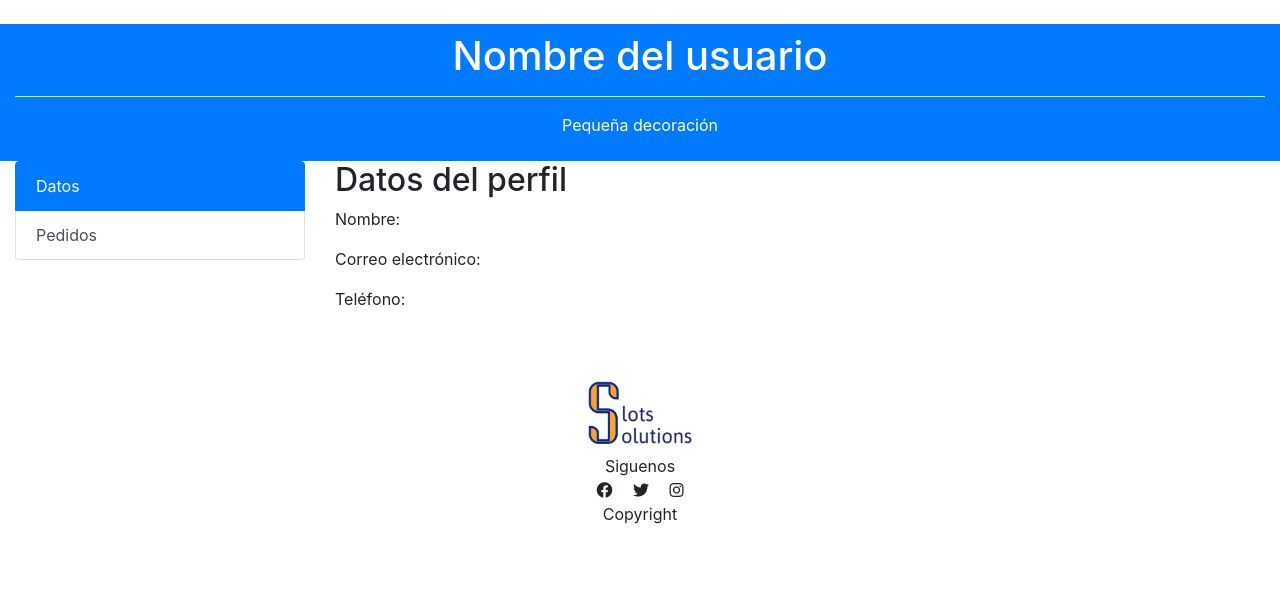
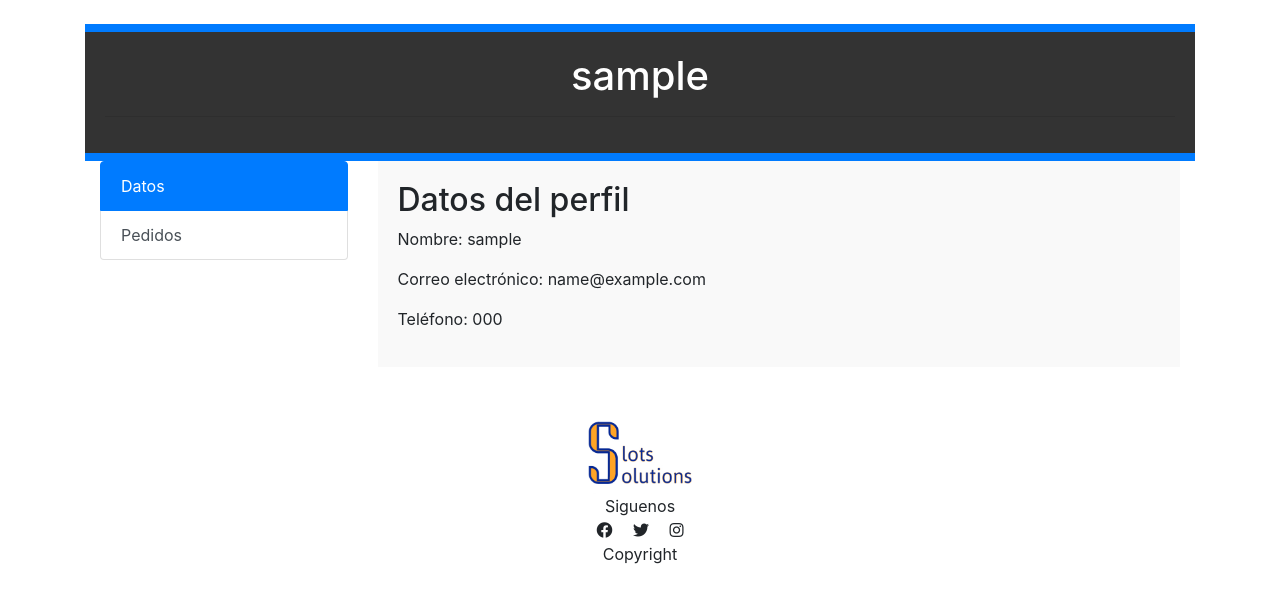
Before and after one commit to cllueca/warehousewars, a Django app: page /perfil/ in a window 1280 px wide. Shown: the part 129-732 px from the top of the page. Run offline with Django 4.2, Linux system fonts and the light colour scheme; a user stored in the database is signed in; tables that the repository leaves empty hold one stand-in row (values such as "Sample post"); some libraries are stand-ins or nearby versions.

Commit message:
Pagina de perfil con UI de mierda

```diff
--- a/ecommerce/templates/ecommerce/perfil.html
+++ b/ecommerce/templates/ecommerce/perfil.html
@@ -2,14 +2,13 @@
 {% load static %}
 {% block content %}
 
-
+<section class="container">
     <div class="container-fluid h-100">
         <!-- Parte superior -->
         <div class="row bg-primary text-white py-2">
-        <div class="col-12 text-center">
-            <h1>Nombre del usuario</h1>
-            <hr class="bg-light">
-            <p>Pequeña decoración</p>
+            <div class="col-12 text-center"  id="encabezado">
+                <h1>{{ user.username }}</h1>
+                <hr>
             </div>
         </div>
 
@@ -25,14 +24,14 @@
             <!-- Parte derecha -->
             <div class="col-9">
                 <!-- Información de datos -->
-            <div id="datos" class="perfilActive">
+                <div id="infoDatos">
                     <h2>Datos del perfil</h2>
-                <p>Nombre:</p>
-                <p>Correo electrónico:</p>
-                <p>Teléfono:</p>
+                    <p>Nombre: {{ user.username }}</p>
+                    <p>Correo electrónico: {{ user.email }}</p>
+                    <p>Teléfono: {{ user.telefono }}</p>
                 </div>
                 <!-- Información de pedidos -->
-            <div id="pedidos" class="perfilHide" style="display: none;">
+                <div id="infoPedidos" class="perfilHide">
                     <h2>Información de pedidos</h2>
                     <p>Pedido 1:</p>
                     <p>Pedido 2:</p>
@@ -41,5 +40,6 @@
             </div>
         </div>
     </div>
+</section>
 
 {% endblock content %}
--- a/static/js/inicio.js
+++ b/static/js/inicio.js
@@ -79,7 +79,6 @@ document.addEventListener("DOMContentLoaded", function() {
       });
   }
 });
-
 
 document.addEventListener("DOMContentLoaded", function() {
   const select = document.getElementById("product-prize");
@@ -218,7 +217,7 @@ $(document).ready(function () {
   });
 });
 
-<<<<<<< HEAD
+
 function updateProduct() {
   const productId = $('#productId').val();
 
@@ -231,7 +230,9 @@ function updateProduct() {
   fetch(url, {
     method: "POST",
     body: formData
-=======
+  })
+}
+
 
 $(document).ready(function () {
   $("#createProductForm").on("submit", function(e) {
@@ -252,7 +253,6 @@ function createProduct() {
     method: "POST",
     body: formData,
 
->>>>>>> origin/branchDiego
   })
     .then(response => {
       if (!response.ok) {
@@ -261,18 +261,16 @@ function createProduct() {
       return response.json();
     })
     .then(data => {
-<<<<<<< HEAD
+
       // handle response data
-=======
+
       alert(data.message);
->>>>>>> origin/branchDiego
     })
     .catch(data => {
       console.error(data.message);
     });
 
     // Cierra el modal
-<<<<<<< HEAD
     $("#editProductModal").modal("hide");
 
     // Limpia los parámetros
@@ -293,7 +291,7 @@ function createProduct() {
   formData.append("csrfmiddlewaretoken", csrf_token);
 
   const url = `/create/`;
-=======
+
     $("#createProductModal").modal("hide");
 
     // Limpia los parámetros
@@ -310,7 +308,6 @@ function createUser() {
   formData.append("csrfmiddlewaretoken", csrf_token);
 
   const url = `/createUser/`;
->>>>>>> origin/branchDiego
 
   fetch(url, {
     method: "POST",
@@ -331,12 +328,12 @@ function createUser() {
     });
 
     // Cierra el modal
-<<<<<<< HEAD
+
     $("#createProductModal").modal("hide");
 
     // Limpia los parámetros
     $("#createProductForm")[0].reset();
-=======
+
     $("#createUserModal").modal("hide");
 
     // Limpia los parámetros
@@ -345,22 +342,19 @@ function createUser() {
 
     // Recarga la página
     location.reload();
->>>>>>> origin/branchDiego
+
 };
 
 $(document).ready(function () {
   $('.btn-danger').click(function () {
   var productId = $(this).data('product-id');
   $('#productId').val(productId);
-<<<<<<< HEAD
+
   });
 });
 
-=======
   var userId = $(this).data('user-id');
   $('#userId').val(userId);
-  });
-});
 
 $(document).ready(function () {
   $('.btn-warning').click(function () {
@@ -615,7 +609,6 @@ function editUser() {
 };
 
 
->>>>>>> origin/branchDiego
 function deleteProduct() {
   const productId = $('#productId').val();
 
@@ -644,8 +637,6 @@ function deleteProduct() {
 
     // Cierra el modal
     $("#deleteProductModal").modal("hide");
-<<<<<<< HEAD
-=======
 
     // Recarga la página
     location.reload();
@@ -687,7 +678,6 @@ function deleteUser() {
 
     // Recarga la página
     location.reload();
->>>>>>> origin/branchDiego
 
 };
 
@@ -706,8 +696,6 @@ function getCookie(name) {
   }
   return cookieValue;
 }
-<<<<<<< HEAD
-=======
 
 /*CRUD*/
 $(document).ready(function() {
@@ -755,4 +743,3 @@ $(document).ready(function() {
     }
   });
 });
->>>>>>> origin/branchDiego
--- a/static/js/perfil.js
+++ b/static/js/perfil.js
@@ -1,17 +1,16 @@
 document.addEventListener("DOMContentLoaded", function() {
     const datos = document.getElementById("selectDatos");
+    const pedidos = document.getElementById("selectPedidos");
     const infoDatos = document.getElementById("infoDatos");
+    const infoPedidos = document.getElementById("infoPedidos");
 
-    datos.addEventListener("mouseenter", function() {
-        this.size = this.options.length + 2.2;
-        select.style.transform = "scale(1.1)";
-        this.style.color = "black";
+    datos.addEventListener("click", function() {
+        infoDatos.classList.toggle("perfilHide");
+        infoPedidos.classList.toggle("perfilHide");
     });
-    datos.addEventListener("mouseleave", function() {
-        this.size = 1;
-        select.style.transform = "scale(1)";
-        select.style.overflow = "hidden";
-        this.style.color = "black";
+    pedidos.addEventListener("click", function() {
+        infoDatos.classList.toggle("perfilHide");
+        infoPedidos.classList.toggle("perfilHide");
     });
 });
 
@@ -23,17 +22,18 @@ document.addEventListener("DOMContentLoaded", function() {
 
 //     // Al hacer clic en el botón "Datos"
 //     $("[href='#datos']").click(function() {
+//         alert("Hola");
 //         $("#datos").show();
 //         $("#pedidos").hide();
-//         $("[href='#datos']").addClass("active");
-//         $("[href='#pedidos']").removeClass("active");
+//         $("[href='#datos']").addClass("perfilActive");
+//         $("[href='#pedidos']").removeClass("perfilHide");
 //     });
 
 //     // Al hacer clic en el botón "Pedidos"
 //     $("[href='#pedidos']").click(function() {
 //         $("#datos").hide();
 //         $("#pedidos").show();
-//         $("[href='#pedidos']").addClass("active");
-//         $("[href='#datos']").removeClass("active");
+//         $("[href='#pedidos']").addClass("perfilHide");
+//         $("[href='#datos']").removeClass("perfilActive");
 //     });
 // });
--- a/static/styles/perfil.css
+++ b/static/styles/perfil.css
@@ -2,6 +2,75 @@
     display: none;
 }
 
-.perfilActive{
-    display: block;
+/* Estilo general */
+body {
+    margin: 0;
+    padding: 0;
 }
+
+/* Encabezado */
+#encabezado {
+    background-color: #333;
+    color: #fff;
+    text-align: center;
+    padding: 20px;
+}
+
+#encabezado h1 {
+    margin: 0;
+}
+
+/* Contenedor principal */
+.container-fluid {
+    height: 100vh;
+    display: flex;
+    flex-direction: column;
+}
+
+/* Botones de navegación */
+.nav-link {
+    color: #333;
+}
+
+.nav-link.active {
+    background-color: #333;
+    color: #fff;
+}
+
+/* Contenido de datos y pedidos */
+#contenido {
+    flex-grow: 1;
+    display: flex;
+    flex-direction: row;
+}
+
+#infoDatos, #infoPedidos {
+    width: 50%;
+    padding: 20px;
+}
+
+#infoDatos {
+    background-color: #f9f9f9;
+    width: 100%;
+}
+
+#infoPedidos {
+    background-color: #ddd;
+    width: 100%;
+}
+
+/* Botones de datos y pedidos */
+.btn-datos, .btn-pedidos {
+    width: 100%;
+    margin-bottom: 10px;
+}
+
+.btn-datos {
+    background-color: #333;
+    color: #fff;
+}
+
+.btn-pedidos {
+    background-color: #ddd;
+    color: #333;
+}
```
Lines whose indentation alone changed are shown as unchanged.
